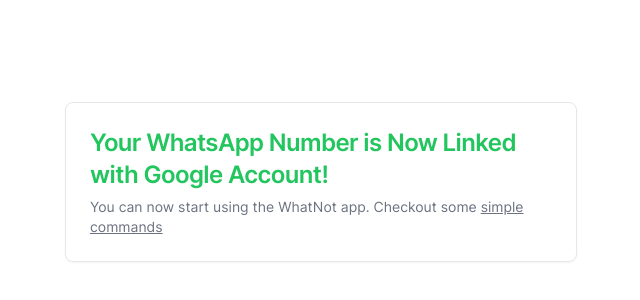
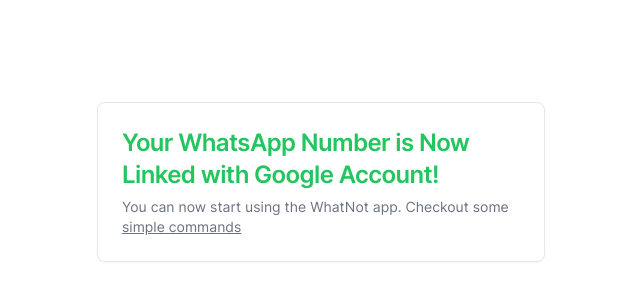
Before and after one commit to ms4n/whatnot-site, a Next.js app: page /success in a window 1280 px wide. Shown: the part 218-518 px from the top of the page, without its empty margins (319-959 px from the left). Built offline with nearby package versions, Linux system fonts and the light colour scheme.

Commit message:
added padding to success page

```diff
--- a/app/signup/page.tsx
+++ b/app/signup/page.tsx
@@ -12,7 +12,7 @@ const SignUpPage = () => {
 
   const handleSendOTP = () => {
     // Your logic to handle OTP sending
-    // For example, you can set the state to switch to the OTP verification phase
+    // you can set the state to switch to the OTP verification phase
     setIsSignUpPhase(false);
   };
 
--- a/app/success/page.tsx
+++ b/app/success/page.tsx
@@ -9,7 +9,7 @@ import {
 
 const Success = () => {
   return (
-    <main className="flex items-center justify-center text-left h-screen max-w-lg m-auto">
+    <div className="flex items-center justify-center text-left h-screen container max-w-lg">
       <Card>
         <CardHeader>
           <CardTitle className="">
@@ -21,7 +21,7 @@ const Success = () => {
           </CardDescription>
         </CardHeader>
       </Card>
-    </main>
+    </div>
   );
 };
 
```
